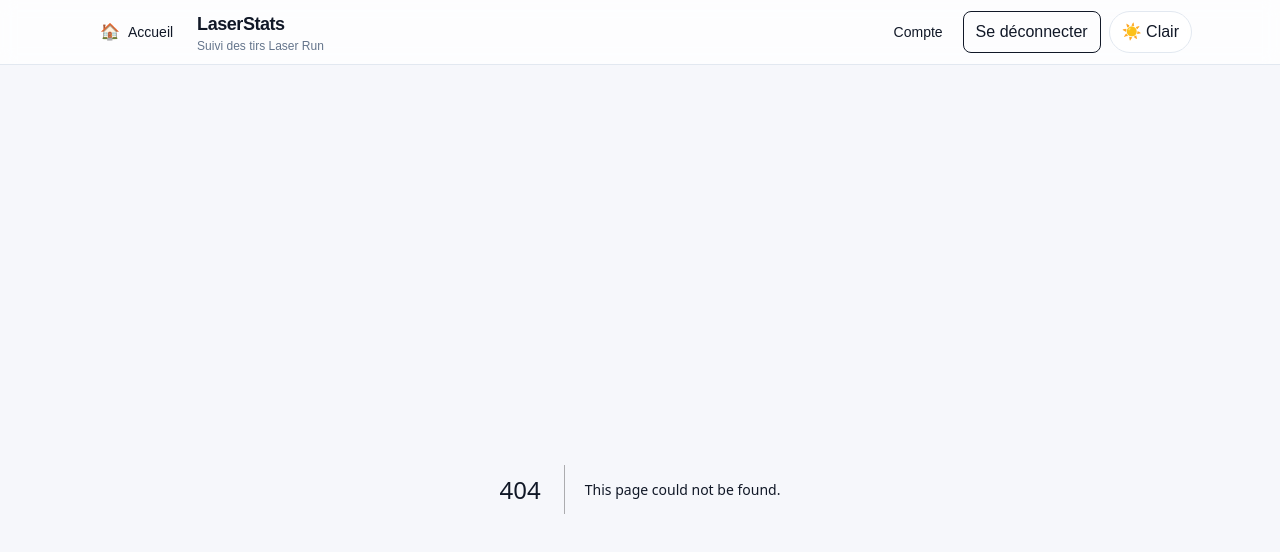
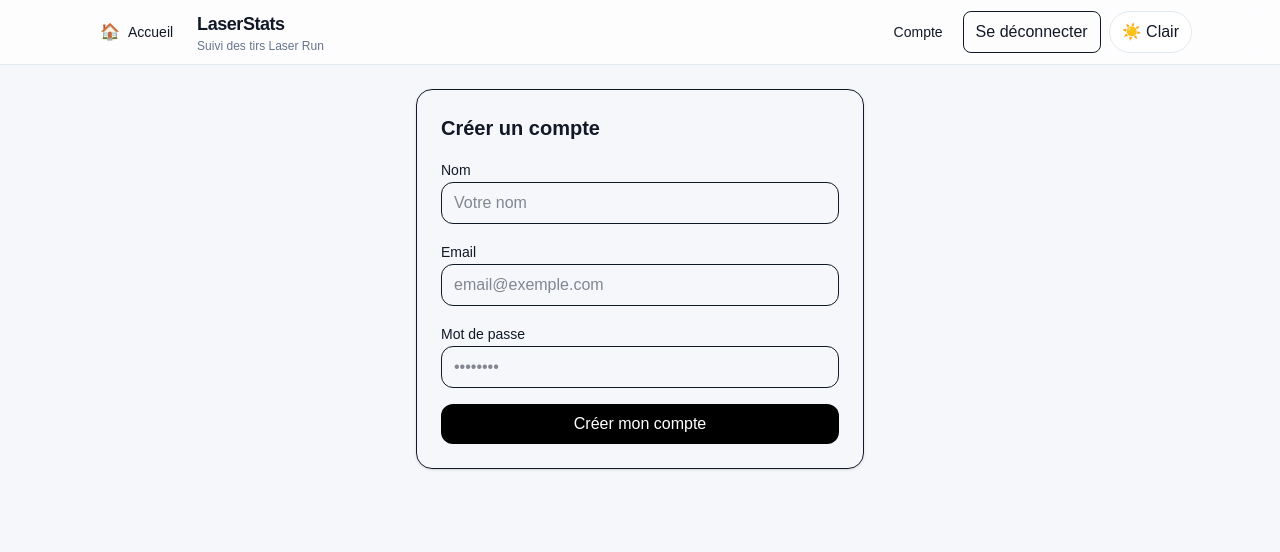
Before and after one commit to GrischK/LaserStats, a Next.js app: page /register in a window 1280 px wide. Before the commit this address had no page. Shown: the top 552 px of the page. Built offline with nearby package versions, Linux system fonts and the light colour scheme.

Commit message:
✨ Register

```diff
--- /dev/null
+++ b/app/api/register/route.ts
@@ -0,0 +1,61 @@
+import {NextRequest, NextResponse} from "next/server";
+import bcrypt from "bcrypt";
+import {prisma} from "@/lib/prisma";
+
+export async function POST(req: NextRequest) {
+  try {
+    const body = await req.json();
+
+    const name = body?.name?.trim() || null;
+    const email = body?.email?.trim().toLowerCase();
+    const password = body?.password;
+
+    if (!email || !password) {
+      return NextResponse.json(
+        {message: "Email et mot de passe requis"},
+        {status: 400}
+      );
+    }
+
+    if (password.length < 6) {
+      return NextResponse.json(
+        {message: "Le mot de passe doit contenir au moins 6 caractères"},
+        {status: 400}
+      );
+    }
+
+    const existingUser = await prisma.user.findUnique({
+      where: {email},
+      select: {id: true},
+    });
+
+    if (existingUser) {
+      return NextResponse.json(
+        {message: "Un compte existe déjà avec cet email"},
+        {status: 400}
+      );
+    }
+
+    const hashedPassword = await bcrypt.hash(password, 10);
+
+    const user = await prisma.user.create({
+      data: {
+        name,
+        email,
+        password: hashedPassword,
+      },
+      select: {
+        id: true,
+        email: true,
+        name: true,
+      },
+    });
+
+    return NextResponse.json(user, {status: 201});
+  } catch (error) {
+    const message =
+      error instanceof Error ? error.message : "Erreur serveur";
+
+    return NextResponse.json({message}, {status: 500});
+  }
+}
--- a/app/login/page.tsx
+++ b/app/login/page.tsx
@@ -2,8 +2,13 @@
 
 import {signIn} from "next-auth/react";
 import {useState} from "react";
+import Link from "next/link";
+import {useSearchParams} from "next/navigation";
 
 export default function LoginPage() {
+  const searchParams = useSearchParams();
+  const callbackUrl = searchParams.get("callbackUrl") || "/dashboard";
+
   const [email, setEmail] = useState("");
   const [password, setPassword] = useState("");
   const [loading, setLoading] = useState(false);
@@ -20,7 +25,7 @@ export default function LoginPage() {
         email,
         password,
         redirect: false,
-        callbackUrl: "/dashboard",
+        callbackUrl,
       });
 
       if (result?.error) {
@@ -28,7 +33,7 @@ export default function LoginPage() {
         return;
       }
 
-      window.location.href = "/dashboard";
+      window.location.href = result?.url || callbackUrl;
     } catch (err) {
       console.error(err);
       setError("Une erreur est survenue");
@@ -39,7 +44,10 @@ export default function LoginPage() {
 
   return (
     <main className="mx-auto flex min-h-screen w-full max-w-md items-center p-6">
-      <form onSubmit={handleSubmit} className="flex w-full flex-col gap-4 rounded-2xl border p-6">
+      <form
+        onSubmit={handleSubmit}
+        className="flex w-full flex-col gap-4 rounded-2xl border p-6"
+      >
         <h1 className="text-2xl font-bold">Connexion</h1>
 
         <input
@@ -67,6 +75,17 @@ export default function LoginPage() {
         >
           {loading ? "Connexion..." : "Se connecter"}
         </button>
+
+        <p className="text-sm text-gray-600">
+          Pas encore de compte ?
+        </p>
+
+        <Link
+          href={`/register?callbackUrl=${encodeURIComponent(callbackUrl)}`}
+          className="text-sm font-medium underline"
+        >
+          Créer un compte
+        </Link>
       </form>
     </main>
   );
--- /dev/null
+++ b/app/register/page.tsx
@@ -0,0 +1,11 @@
+import RegisterForm from "@/components/RegisterForm";
+
+export default async function RegisterPage({
+                                             searchParams,
+                                           }: {
+  searchParams: Promise<{ callbackUrl?: string }>;
+}) {
+  const {callbackUrl} = await searchParams;
+
+  return <RegisterForm callbackUrl={callbackUrl ?? "/dashboard"}/>;
+}
--- /dev/null
+++ b/components/RegisterForm.tsx
@@ -0,0 +1,110 @@
+"use client";
+
+import {useState} from "react";
+import {signIn} from "next-auth/react";
+
+type Props = {
+  callbackUrl: string;
+};
+
+export default function RegisterForm({callbackUrl}: Props) {
+  const [name, setName] = useState("");
+  const [email, setEmail] = useState("");
+  const [password, setPassword] = useState("");
+  const [loading, setLoading] = useState(false);
+  const [error, setError] = useState<string | null>(null);
+
+  async function onSubmit(e: React.FormEvent) {
+    e.preventDefault();
+
+    setLoading(true);
+    setError(null);
+
+    try {
+      const registerRes = await fetch("/api/register", {
+        method: "POST",
+        headers: {
+          "Content-Type": "application/json",
+        },
+        body: JSON.stringify({
+          name,
+          email,
+          password,
+        }),
+      });
+
+      const registerData = await registerRes.json();
+
+      if (!registerRes.ok) {
+        throw new Error(registerData?.message || "Erreur lors de l'inscription");
+      }
+
+      const loginRes = await signIn("credentials", {
+        email,
+        password,
+        redirect: true,
+        callbackUrl,
+      });
+
+      if (loginRes?.error) {
+        throw new Error("Compte créé, mais connexion impossible");
+      }
+    } catch (err) {
+      setError(err instanceof Error ? err.message : "Erreur inconnue");
+      setLoading(false);
+    }
+  }
+
+  return (
+    <div className="mx-auto max-w-md rounded-2xl border p-6 shadow-sm">
+      <h1 className="text-xl font-semibold">Créer un compte</h1>
+
+      <form onSubmit={onSubmit} className="mt-4 space-y-4">
+        <div className="space-y-1">
+          <label className="text-sm font-medium">Nom</label>
+          <input
+            type="text"
+            className="w-full rounded-xl border px-3 py-2"
+            value={name}
+            onChange={(e) => setName(e.target.value)}
+            placeholder="Votre nom"
+          />
+        </div>
+
+        <div className="space-y-1">
+          <label className="text-sm font-medium">Email</label>
+          <input
+            type="email"
+            className="w-full rounded-xl border px-3 py-2"
+            value={email}
+            onChange={(e) => setEmail(e.target.value)}
+            placeholder="email@exemple.com"
+            required
+          />
+        </div>
+
+        <div className="space-y-1">
+          <label className="text-sm font-medium">Mot de passe</label>
+          <input
+            type="password"
+            className="w-full rounded-xl border px-3 py-2"
+            value={password}
+            onChange={(e) => setPassword(e.target.value)}
+            placeholder="••••••••"
+            required
+          />
+        </div>
+
+        {error ? <p className="text-sm text-red-600">{error}</p> : null}
+
+        <button
+          type="submit"
+          disabled={loading}
+          className="w-full rounded-xl bg-black px-4 py-2 text-white disabled:opacity-50"
+        >
+          {loading ? "Création..." : "Créer mon compte"}
+        </button>
+      </form>
+    </div>
+  );
+}
```
